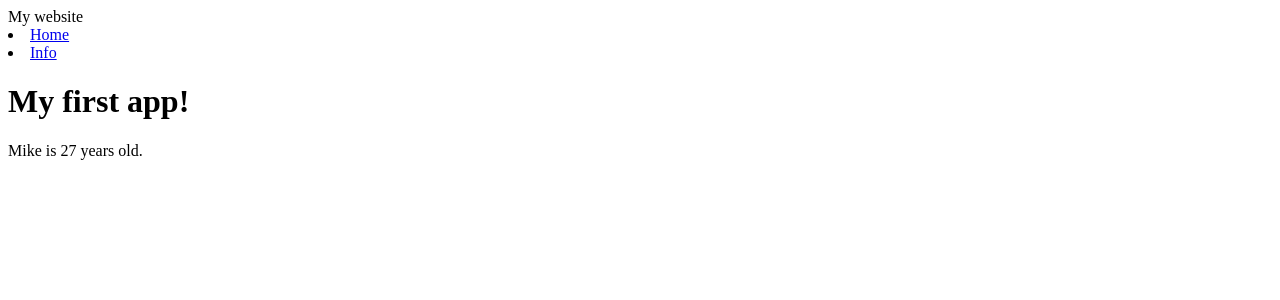
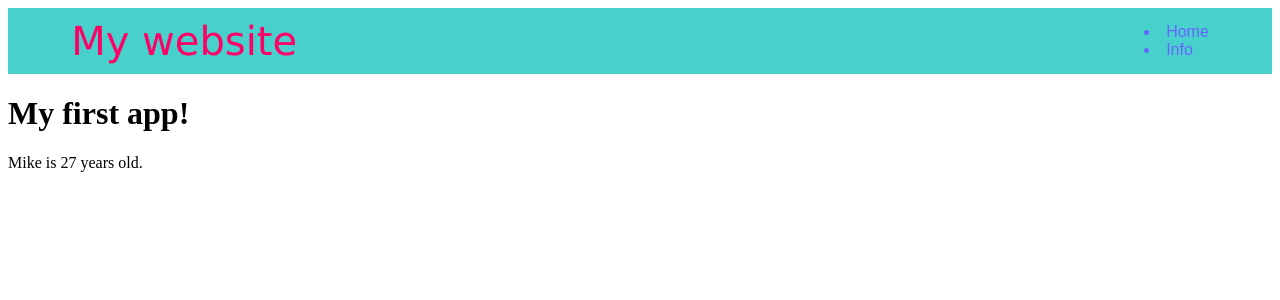
Before and after one commit to org-not-included/simple_flask_app, a Flask app: page / in a window 1280 px wide. Shown: the top 300 px of the page. Run offline with Flask 2, Linux system fonts and the light colour scheme.

Commit message:
format header using CSS

```diff
--- a/templates/main_template.html
+++ b/templates/main_template.html
@@ -1,7 +1,31 @@
 <html>
+    <style>
+        li, a {
+            color: #6666FF;
+            font-family: Arial;
+            font-size: 16px;
+            text-decoration: none;
+        }
+
+        .logo {
+            color: #FF0066;
+            cursor: pointer;
+            font-family: Verdana;
+            font-size: 40px;
+            text-decoration: none;
+        }
+
+        header {
+            display: flex;
+            justify-content: space-between;
+            align-items: center;
+            padding: 10px 5%;
+            background-color: mediumturquoise;
+        }
+    </style>
     <body>
         <header>
-            <div>My website</div>
+            <div class="logo">My website</div>
             <nav>
                 <u1>
                     <li><a href='{{ url_for("homePage")}}'>Home</a></li>
```
